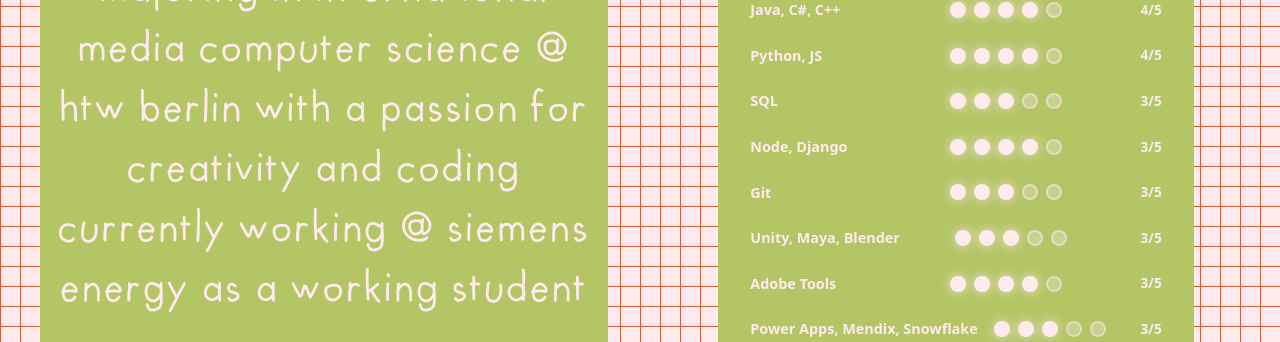
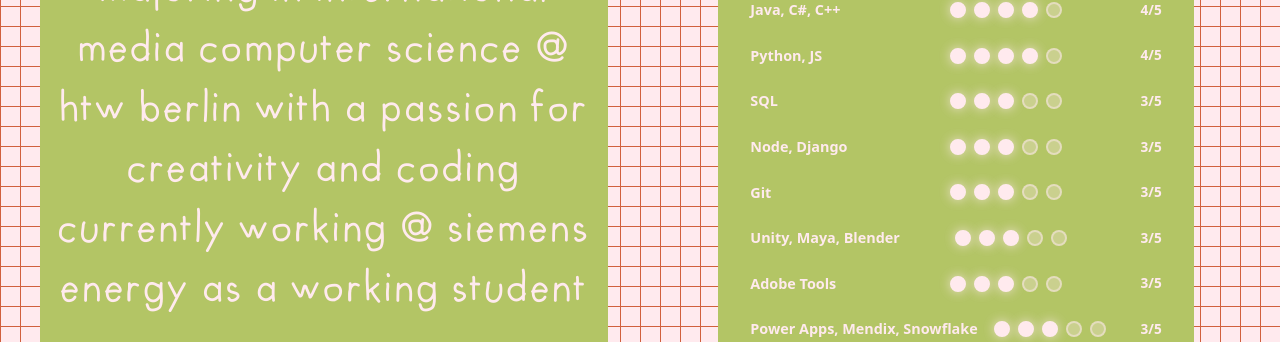
Before and after one commit to estellaaaa/portfolio, a React (Vite) app: page / in a window 1280 px wide. Shown: the part 880-1222 px from the top of the page. Built offline with nearby package versions, Linux system fonts and the light colour scheme.

Commit message:
updated skill set

```diff
--- a/src/App.tsx
+++ b/src/App.tsx
@@ -299,7 +299,7 @@ function App() {
                       <span className="dot filled"></span>
                       <span className="dot filled"></span>
                       <span className="dot filled"></span>
-                      <span className="dot filled"></span>
+                      <span className="dot"></span>
                       <span className="dot"></span>
                     </div>
                   </div>
@@ -341,7 +341,7 @@ function App() {
                       <span className="dot filled"></span>
                       <span className="dot filled"></span>
                       <span className="dot filled"></span>
-                      <span className="dot filled"></span>
+                      <span className="dot"></span>
                       <span className="dot"></span>
                     </div>
                   </div>
```
